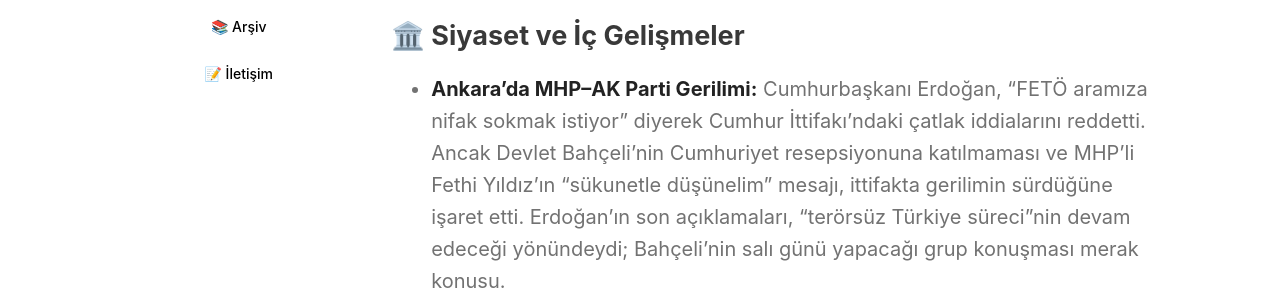
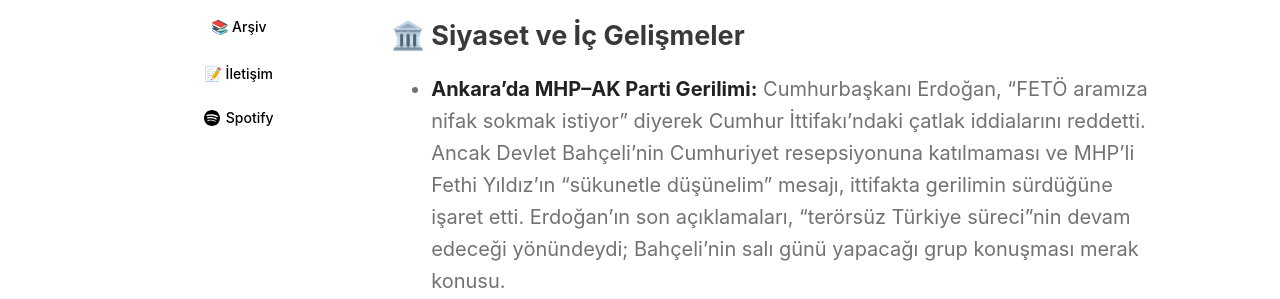
Before and after one commit to armish/turkiye.zip, a Jekyll site: the page built from _posts/2025-11-03-turkiye-gundemi.md, in a window 1280 px wide and 1400 px high. Shown: the part 183-482 px from the top of the window. Built offline with Jekyll 4.4.1, drawn with Linux system fonts in a browser that asks for light colours.

Commit message:
Add a link to the Spotify; change the scroll-up button's color to black

```diff
--- a/_layouts/default.html
+++ b/_layouts/default.html
@@ -34,6 +34,14 @@
             📝 İletişim
           </a>
         </p>
+        <p style="margin-top: 10px;">
+          <a href="https://open.spotify.com/show/4VXeLUwb8uUTG1BLzDnE72" target="_blank" style="color: #000000; text-decoration: none; font-weight: 500; font-size: 14px; display: inline-flex; align-items: center; gap: 6px;">
+            <svg style="width: 16px; height: 16px; vertical-align: middle;" viewBox="0 0 24 24" fill="#000000">
+              <path d="M12 0C5.4 0 0 5.4 0 12s5.4 12 12 12 12-5.4 12-12S18.66 0 12 0zm5.521 17.34c-.24.359-.66.48-1.021.24-2.82-1.74-6.36-2.101-10.561-1.141-.418.122-.779-.179-.899-.539-.12-.421.18-.78.54-.9 4.56-1.021 8.52-.6 11.64 1.32.42.18.479.659.301 1.02zm1.44-3.3c-.301.42-.841.6-1.262.3-3.239-1.98-8.159-2.58-11.939-1.38-.479.12-1.02-.12-1.14-.6-.12-.48.12-1.021.6-1.141C9.6 9.9 15 10.561 18.72 12.84c.361.181.54.78.241 1.2zm.12-3.36C15.24 8.4 8.82 8.16 5.16 9.301c-.6.179-1.2-.181-1.38-.721-.18-.601.18-1.2.72-1.381 4.26-1.26 11.28-1.02 15.721 1.621.539.3.719 1.02.419 1.56-.299.421-1.02.599-1.559.3z"/>
+            </svg>
+            Spotify
+          </a>
+        </p>
       </header>
       <section>
 
--- a/assets/css/style.scss
+++ b/assets/css/style.scss
@@ -152,7 +152,7 @@ ul li {
 }
 
 .scroll-to-top {
-  background-color: #267CB9;
+  background-color: #000000;
   color: white;
   border: none;
   padding: 10px 20px;
@@ -162,7 +162,7 @@ ul li {
   transition: background-color 0.3s ease;
 
   &:hover {
-    background-color: #1e5a8a;
+    background-color: #333333;
   }
 
   &:active {
```
